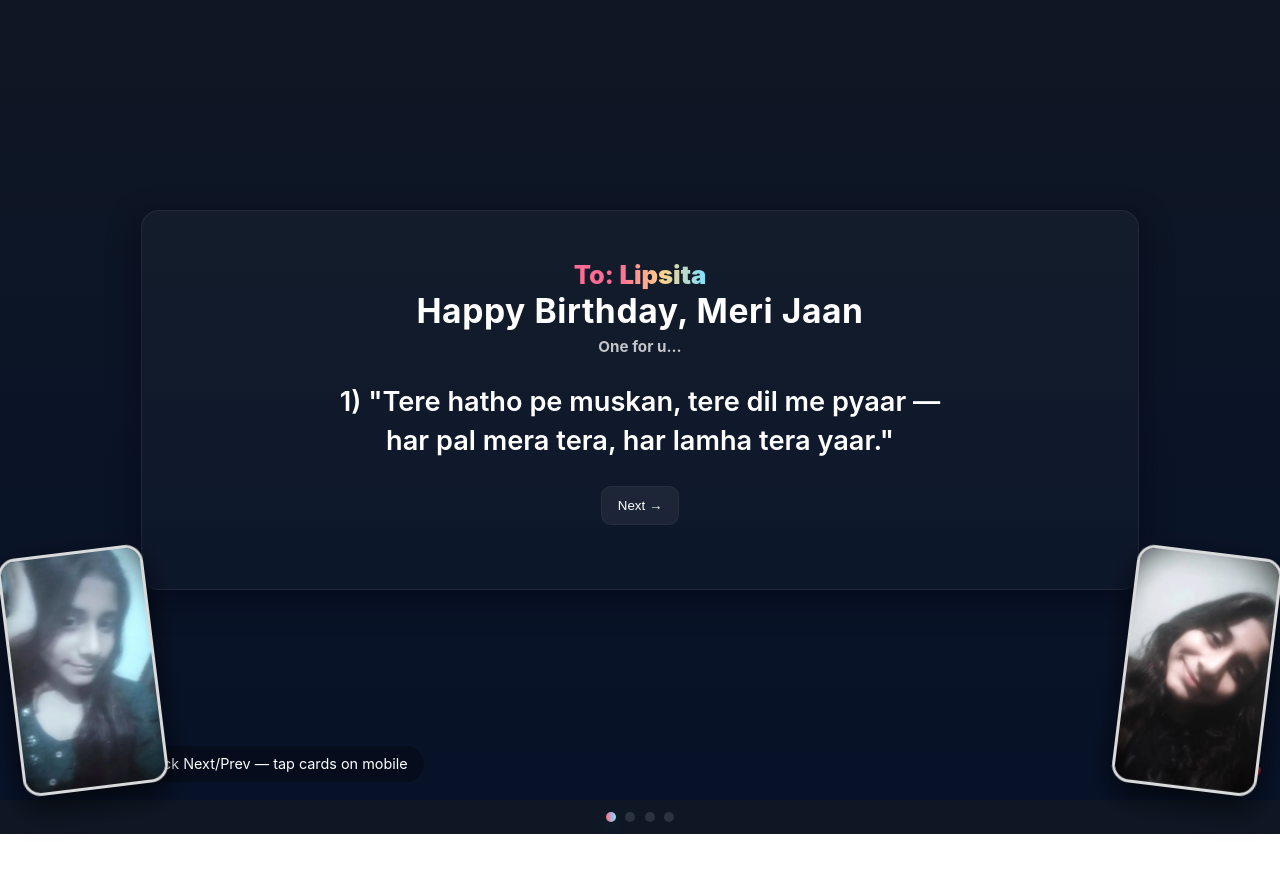
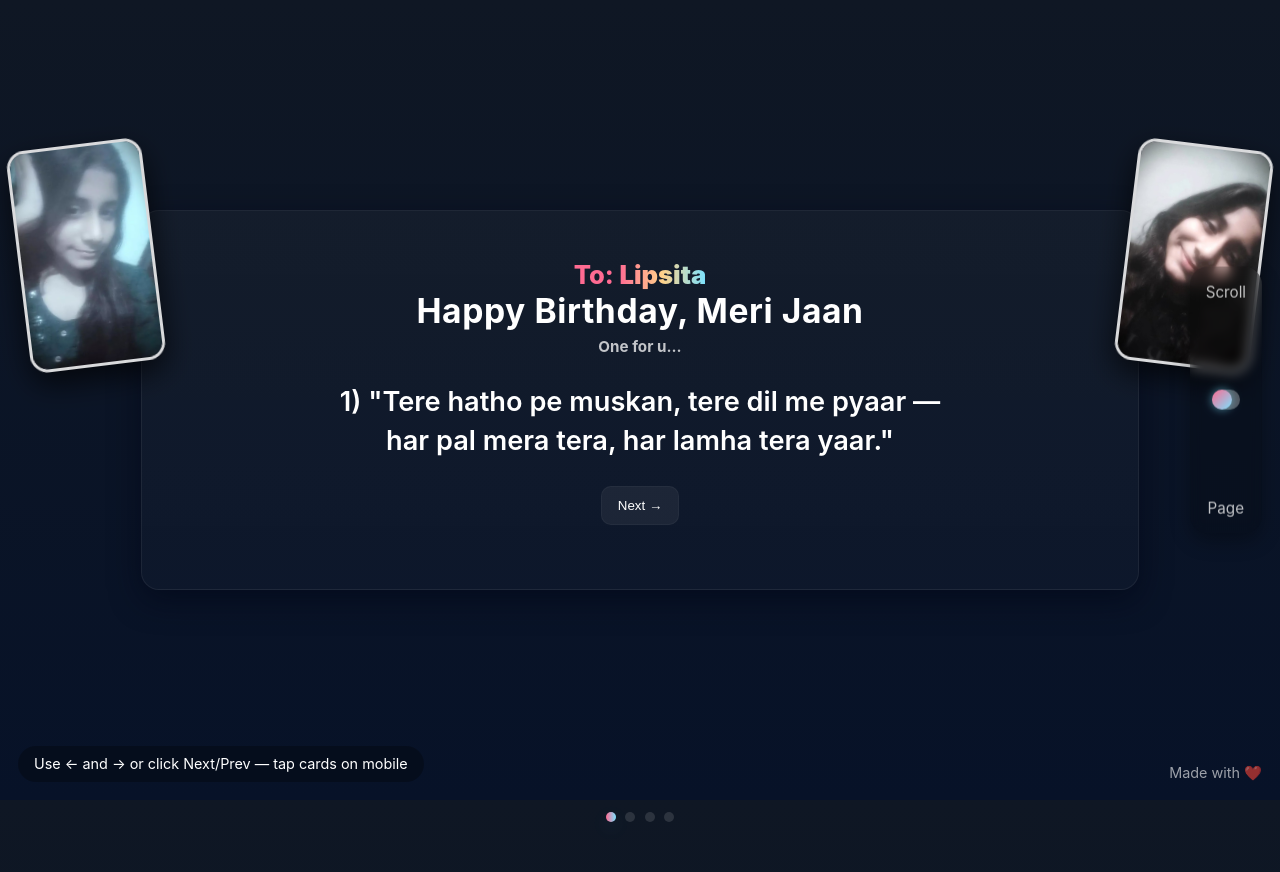
Before and after one commit to ansh9797/bdwisher.github.io, a plain HTML site: page index.html in a window 1280 px wide. Before the commit the page ends 834 px from the top, so only its background shows below. Drawn offline with nearby package versions, Linux system fonts and the light colour scheme.

Commit message:
Update index.html

```diff
--- a/index.html
+++ b/index.html
@@ -1,3 +1,4 @@
+
 <!doctype html>
 <html lang="en">
 <head>
@@ -9,10 +10,9 @@
 html,body{height:100%;margin:0;font-family:Inter, ui-sans-serif, system-ui, -apple-system, 'Segoe UI', Roboto, 'Helvetica Neue', Arial}
 body{background:linear-gradient(180deg,var(--bg) 0%, #071228 100%);color:#fff;overflow-x:hidden;overflow-y:auto}
 .pages{height:100%;position:relative}
-.page{position:absolute;inset:0;display:flex;align-items:center;justify-content:center;padding:2rem;transition:transform 700ms cubic-bezier(.2,.9,.2,1),opacity 500ms;backface-visibility:hidden;overflow-y:auto}
+.page{position:absolute;inset:0;display:flex;align-items:center;justify-content:center;padding:2rem;transition:transform 700ms cubic-bezier(.2,.9,.2,1),opacity 500ms;backface-visibility:hidden}
 .page.hidden{opacity:0;transform:translateY(20px) scale(.98);pointer-events:none}
-.page[data-index="3"]{align-items:flex-start;padding-top:3.5rem;padding-bottom:2.5rem}
-.card{max-width:900px;width:100%;background:linear-gradient(180deg, rgba(255,255,255,0.03), rgba(255,255,255,0.02));border:1px solid rgba(255,255,255,0.06);border-radius:18px;padding:3rem;text-align:center;box-shadow:0 10px 30px rgba(2,6,23,0.6);position:relative}
+.card{max-width:900px;width:100%;background:linear-gradient(180deg, rgba(255,255,255,0.03), rgba(255,255,255,0.02));border:1px solid rgba(255,255,255,0.06);border-radius:18px;padding:3rem;text-align:center;box-shadow:0 10px 30px rgba(2,6,23,0.6)}
 h1{font-size:2.1rem;margin:0 0 .4rem;letter-spacing:0.6px}
 h2{font-size:1.1rem;margin-top:0;color:rgba(255,255,255,0.8)}
 .shayari{font-size:1.7rem;line-height:1.45;margin:1.6rem 0;color: #fff;font-weight:600}
@@ -28,12 +28,7 @@ h2{font-size:1.1rem;margin-top:0;color:rgba(255,255,255,0.8)}
 .heart::before{transform:translateX(-50%) rotate(-45deg)}
 .heart::after{transform:translateX(-50%) rotate(45deg)}
 @keyframes pulse{0%{transform:scale(.98)}50%{transform:scale(1.06)}100%{transform:scale(.98)}}
-@media (max-width:600px){
-  .shayari{font-size:1.4rem}
-  .card{padding:1.8rem 1.4rem;border-radius:14px}
-  .heart{width:110px;height:110px}
-  h1{font-size:1.7rem}
-}
+@media (max-width:600px){.shayari{font-size:1.4rem}.card{padding:2rem;border-radius:14px}}
 .hint{position:fixed;left:18px;bottom:18px;background:rgba(0,0,0,0.28);padding:.6rem 1rem;border-radius:999px;font-size:.9rem}
 .glitter{background:linear-gradient(90deg,var(--accent), #ffd28a, var(--accent2));-webkit-background-clip:text;background-clip:text;color:transparent;font-weight:900}
 footer{position:fixed;right:18px;bottom:18px;color:rgba(255,255,255,0.6);font-size:.9rem}
@@ -68,19 +63,18 @@ footer{position:fixed;right:18px;bottom:18px;color:rgba(255,255,255,0.6);font-si
 .blurClear{filter:blur(0);opacity:1;}
 @keyframes bounce { from { transform:translateY(0); } to { transform:translateY(-10px); } }
 @keyframes fadeIn { 0% {opacity:0;} 100% {opacity:1;} }
-/* Side framed photos pinned on screen, visible on all pages */
+/* Side framed photos */
 .side-photo{
   position:fixed;
-  bottom:10px;
-  width:clamp(80px,18vw,140px);
+  top:18%;
+  width:130px;
   aspect-ratio:3/5;
   border:3px solid rgba(255,255,255,0.85);
   border-radius:18px;
   box-shadow:0 12px 30px rgba(0,0,0,0.7);
   overflow:hidden;
   background:#020617;
-  z-index:20;
-  pointer-events:none;
+  z-index:15;
 }
 
 .side-photo img{
@@ -90,35 +84,65 @@ footer{position:fixed;right:18px;bottom:18px;color:rgba(255,255,255,0.6);font-si
 }
 
 .side-photo.left{
-  left:10px;
+  left:18px;
   transform:rotate(-7deg);
 }
 
 .side-photo.right{
-  right:10px;
+  right:18px;
   transform:rotate(7deg);
 }
 
 @media (max-width:700px){
-  .side-photo{
-    bottom:8px;
-    width:90px;
-  }
-  .side-photo.left{
-    left:6px;
-  }
-  .side-photo.right{
-    right:6px;
-  }
+  .side-photo{ display:none; }
 }
 
 @keyframes bounce { from { transform:translateY(0); } to { transform:translateY(-10px); } }
 @keyframes fadeIn { 0% {opacity:0;} 100% {opacity:1;} }
+
+/* Side framed photos */
+.side-photo{
+  position:fixed;
+  top:18%;
+  width:130px;
+  aspect-ratio:3/5;
+  border:3px solid rgba(255,255,255,0.85);
+  border-radius:18px;
+  box-shadow:0 12px 30px rgba(0,0,0,0.7);
+  overflow:hidden;
+  background:#020617;
+  z-index:15;
+}
+
+.side-photo img{
+  width:100%;
+  height:100%;
+  object-fit:cover;
+}
+
+.side-photo.left{
+  left:18px;
+  transform:rotate(-7deg);
+}
+
+.side-photo.right{
+  right:18px;
+  transform:rotate(7deg);
+}
+
+@media (max-width:700px){
+  .side-photo{ display:none; }
+}
 </style>
 </head>
 <body>
 
-<!-- Side photos, pinned for all pages -->
+<aside class="side-slider" aria-label="Scroll slider">
+    <span class="small">Scroll</span>
+    <input id="scrollSlider" type="range" orient="vertical" min="0" max="100" value="0" step="1" aria-label="Slide the whole page">
+    <span class="small">Page</span>
+</aside>
+
 <div class="side-photo left">
   <img src="575375993_24939243529068577_942051849717105348_n.jpg" alt="Lipsita photo left">
 </div>
@@ -271,7 +295,7 @@ footer{position:fixed;right:18px;bottom:18px;color:rgba(255,255,255,0.6);font-si
 
     <div id="passwordContainer" class="hidden" style="
         margin-top:20px;
-        display:none;
+        display:flex;
         gap:10px;
         justify-content:center;
         align-items:center;
@@ -338,7 +362,6 @@ const pages = Array.from(document.querySelectorAll('.page'))
 let index = 0
 const dotsWrap = document.getElementById('dots')
 const cakePieces = Array.from(document.querySelectorAll('.cake-piece'))
-const sidePhotos = Array.from(document.querySelectorAll('.side-photo'))
 
 function renderDots(){
     dotsWrap.innerHTML=''
@@ -355,11 +378,6 @@ function show(i){
     index=i
     renderDots()
     if(index===pages.length-1) finalPageSetup()
-    // Hide side photos on the final page so they don't overlap the last card
-    if(sidePhotos.length){
-        const hide = index === pages.length - 1
-        sidePhotos.forEach(p=>{p.style.display = hide ? 'none' : ''})
-    }
 }
 
 function goTo(i){if(i<0||i>=pages.length)return; show(i)}
@@ -457,7 +475,6 @@ const closeGallery=document.getElementById('closeGallery')
 
 giftButton.addEventListener('click',()=>{
     passwordContainer.classList.remove('hidden')
-    passwordContainer.style.display='flex'
     giftButton.style.display='none'
 })
 
@@ -469,7 +486,6 @@ unlockGift.addEventListener('click',()=>{
         }
         if(passwordContainer){
             passwordContainer.classList.add('hidden')
-            passwordContainer.style.display='none'
         }
     } else {
         giftPassword.style.border='2px solid red'; giftPassword.value=''
```
